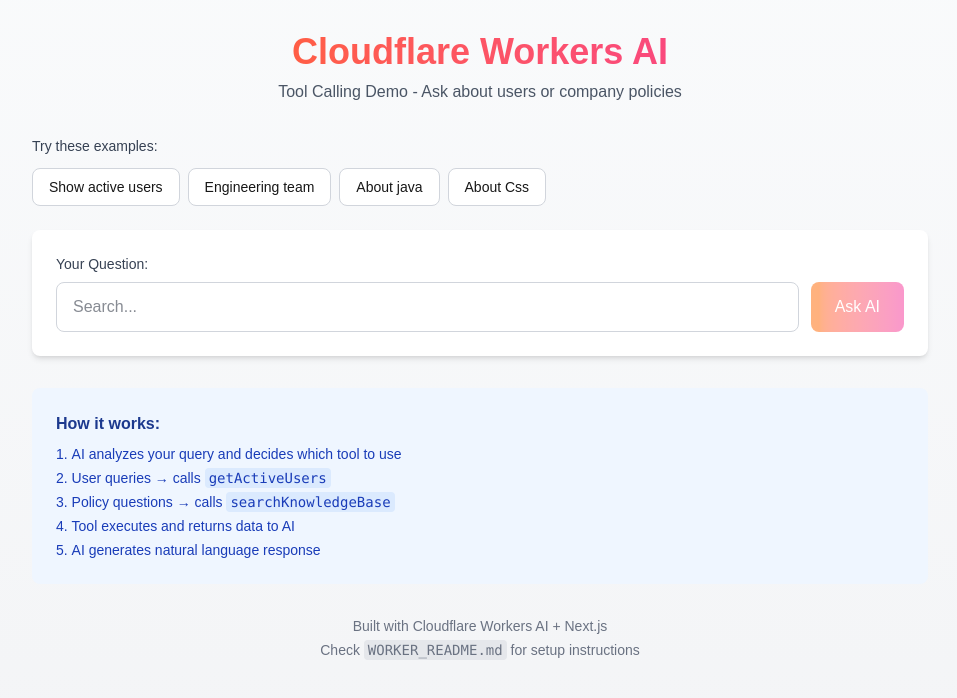
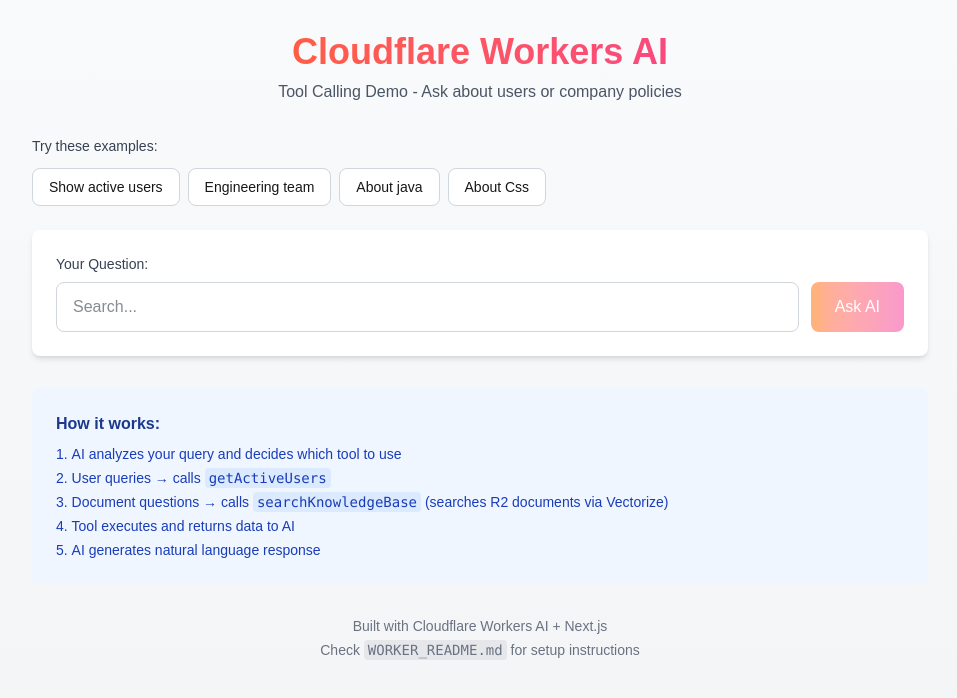
Before and after one commit to Kamakshi-Aruna/cloudflare-tool-calling-database, a Next.js app: page / in a window 1280 px wide. Shown: the top 698 px of the page, without its empty margins (160-1117 px from the left). Built offline with nearby package versions, Linux system fonts and the light colour scheme.

Commit message:
code updates

```diff
--- a/src/app/page.tsx
+++ b/src/app/page.tsx
@@ -164,7 +164,7 @@
           <ol className="list-decimal list-inside space-y-1 text-sm text-blue-800 dark:text-blue-400">
             <li>AI analyzes your query and decides which tool to use</li>
             <li>User queries → calls <code className="bg-blue-100 dark:bg-blue-800 px-1 py-0.5 rounded">getActiveUsers</code></li>
-            <li>Policy questions → calls <code className="bg-blue-100 dark:bg-blue-800 px-1 py-0.5 rounded">searchKnowledgeBase</code></li>
+            <li>Document questions → calls <code className="bg-blue-100 dark:bg-blue-800 px-1 py-0.5 rounded">searchKnowledgeBase</code> (searches R2 documents via Vectorize)</li>
             <li>Tool executes and returns data to AI</li>
             <li>AI generates natural language response</li>
           </ol>
```
